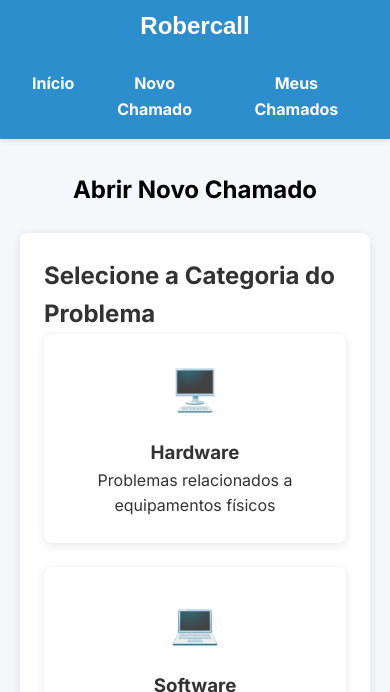
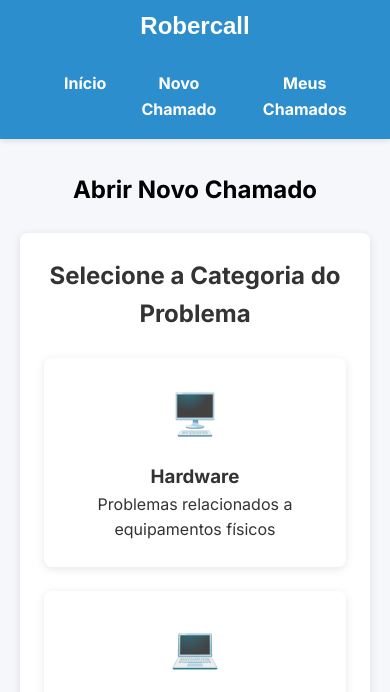
Before and after one commit to Rug-gieri/sistema_de_chamados, a plain HTML site: page index.html in a window 390 px wide. Both pictures are taken after a click on the button "Abrir Novo Chamado". Shown: the part 97-789 px from the top of the page. Drawn offline with Linux system fonts and the light colour scheme; a web font is replaced by a local one.

Commit message:
correcao de responsividade no menu novo chamado

```diff
--- a/css/syle.css
+++ b/css/syle.css
@@ -9,6 +9,7 @@
 }
 
 @import url('https://fonts.googleapis.com/css2?family=Inter:ital,opsz,wght@0,14..32,100..900;1,14..32,100..900&display=swap');
+@import url('https://fonts.googleapis.com/css2?family=Boldonse&display=swap');
 
 * {
     margin: 0;
@@ -34,6 +35,7 @@ body {
     max-width: 100%;
     margin: 0 auto;
     padding: 0 20px;
+    width: 70%;
 }
 
 header {
@@ -94,6 +96,7 @@ nav ul li a:hover {
 .page-title {
     margin-bottom: 1.5rem;
     color: black;
+    text-align: center;
 }
 
 .card {
@@ -102,7 +105,13 @@ nav ul li a:hover {
     box-shadow: 0 2px 10px rgba(0,0,0,0.1);
     padding: 1.5rem;
     margin-bottom: 1.5rem;
+    display: ;
 
+}
+
+.card h2 {
+    text-align: center;
+    padding-bottom: 1.5rem;
 }
 
 .form-group {
@@ -292,6 +301,7 @@ footer {
 .botoes {
         gap: 2rem;
         margin-top: 1.5rem;
+        text-align: center;
     }
 
 @media (max-width: 768px) {
@@ -320,6 +330,13 @@ footer {
         margin-left: auto;
     }
 
+    nav ul {
+	margin-top: 1rem;
+	justify-content: center;
+	margin-left: 2rem;
+    }
+
+
     .botoes {
         display: flex;
         gap: 2rem;
@@ -331,4 +348,14 @@ footer {
         text-align: center;
     }
 
+    .container {
+         width: 100%;
+    }
+
+
+    }
+
+
+    }
+
 }
```
